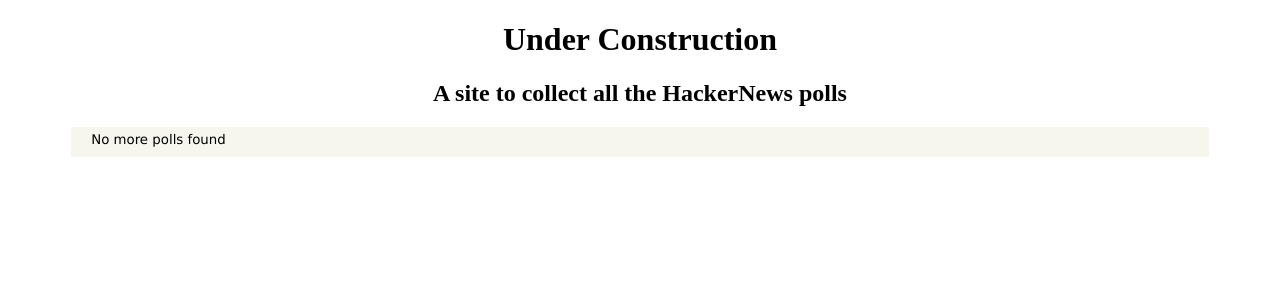
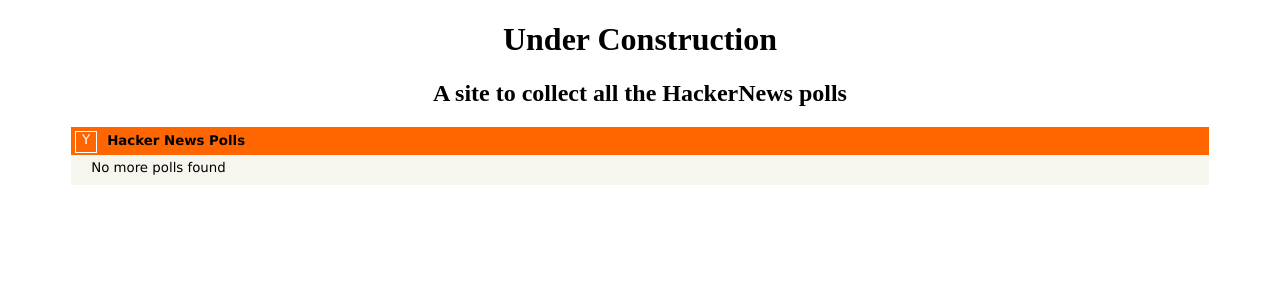
Before and after one commit to ganesshkumar/hn-polls, a Flask app: page / in a window 1280 px wide. Shown: the top 300 px of the page. Run offline with Flask 2, Linux system fonts and the light colour scheme; data that the repository does not hold is empty; some libraries are stand-ins or nearby versions.

Commit message:
Adding header

```diff
--- a/static/css/main.css
+++ b/static/css/main.css
@@ -10,6 +10,36 @@
 	left: 0%;
 	position: relative;
 	background-color: #f6f6ef;
+}
+
+.header {
+	background-color: #ff6600;
+	vertical-align: bottom;
+	height: 20px;
+	border: 0px solid white;
+	padding: 4px 4px 4px 4px;
+}
+
+.logo {
+	float: left;
+	position: relative;
+	color: white;
+	border: 1px solid white;
+	text-align: center;
+	text-decoration: none;
+	font-family: Verdana;
+	font-size: 10pt;
+	height: 20px;
+	width: 20px;
+}
+
+.title {
+	float: left;
+	vertical-align: middle;
+	font-weight: bold;
+	font-family: Verdana;
+	font-size: 10pt;
+	padding: 2px 10px 5px 10px;
 }
 
 .poll {
--- a/templates/index.html
+++ b/templates/index.html
@@ -16,6 +16,11 @@
   <h1 style="text-align:center"> Under Construction </h1>
   <h2 style="text-align:center"> A site to collect all the HackerNews polls </h2>
   <div class="container">
+    <div class="header">
+      <div><a href="https://news.ycombinator.com" class="logo">Y</a></div>
+      <div class="title">Hacker News Polls</div>
+    </div>
+
     <div class="fixed-width-container">
       {% for poll in polls %}
         <div class="poll">
```
